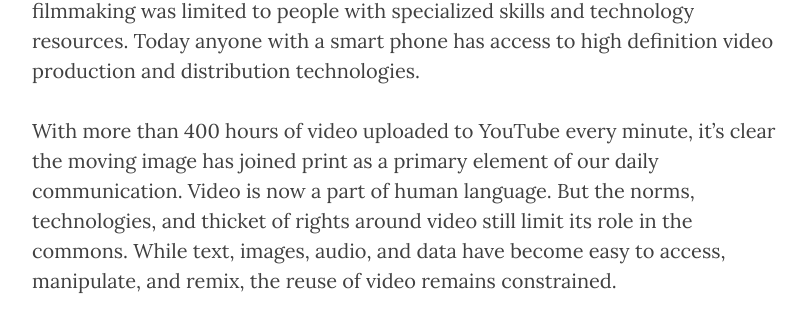
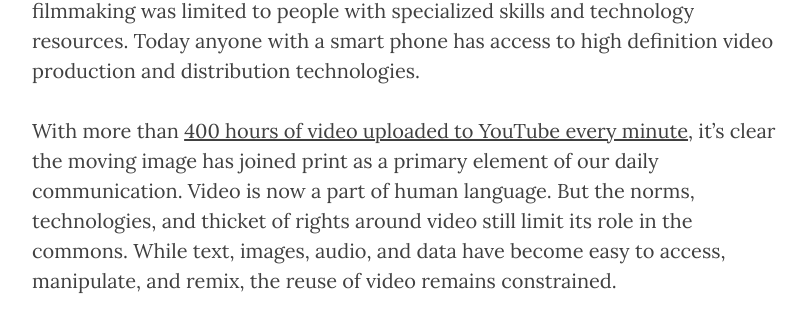
Before and after one commit to jackbrighton/jackbrighton.github.io, a Jekyll site: the page built from _posts/2016-02-07-open-video.md, in a window 1280 px wide and 900 px high, scrolled down 850 px. Shown: the part 142-455 px from the top of the window, without its empty margins (233-1040 px from the left). Built offline with Jekyll 4.4.1, drawn with Linux system fonts in a browser that asks for light colours; nearby versions of some CDN libraries; part of the change alters nothing that is shown.

```diff
--- a/_posts/2016-02-07-open-video.md
+++ b/_posts/2016-02-07-open-video.md
@@ -10,7 +10,7 @@ Five centuries ago the moveable type press massively expanded the reach of print
 
 Today we are living through another historic expansion of access to the consumption and authorship of human knowledge and culture, enabled by the Internet and digital multimedia. For more than a century the practice of filmmaking was limited to people with specialized skills and technology resources. Today anyone with a smart phone has access to high definition video production and distribution technologies.
 
-With more than 400 hours of video uploaded to YouTube every minute, it’s clear the moving image has joined print as a primary element of our daily communication.  Video is now a part of human language. But the norms, technologies, and thicket of rights around video still limit its role in the commons. While text, images, audio, and data have become easy to access, manipulate, and remix, the reuse of video remains constrained.
+With more than [400 hours of video uploaded to YouTube every minute](http://www.statista.com/statistics/259477/hours-of-video-uploaded-to-youtube-every-minute/), it’s clear the moving image has joined print as a primary element of our daily communication.  Video is now a part of human language. But the norms, technologies, and thicket of rights around video still limit its role in the commons. While text, images, audio, and data have become easy to access, manipulate, and remix, the reuse of video remains constrained.
 
 For those of us working to build a universally accessible [knowledge commons](https://en.wikipedia.org/wiki/Knowledge_commons), limitations on the role of video are problematic.
 
```
